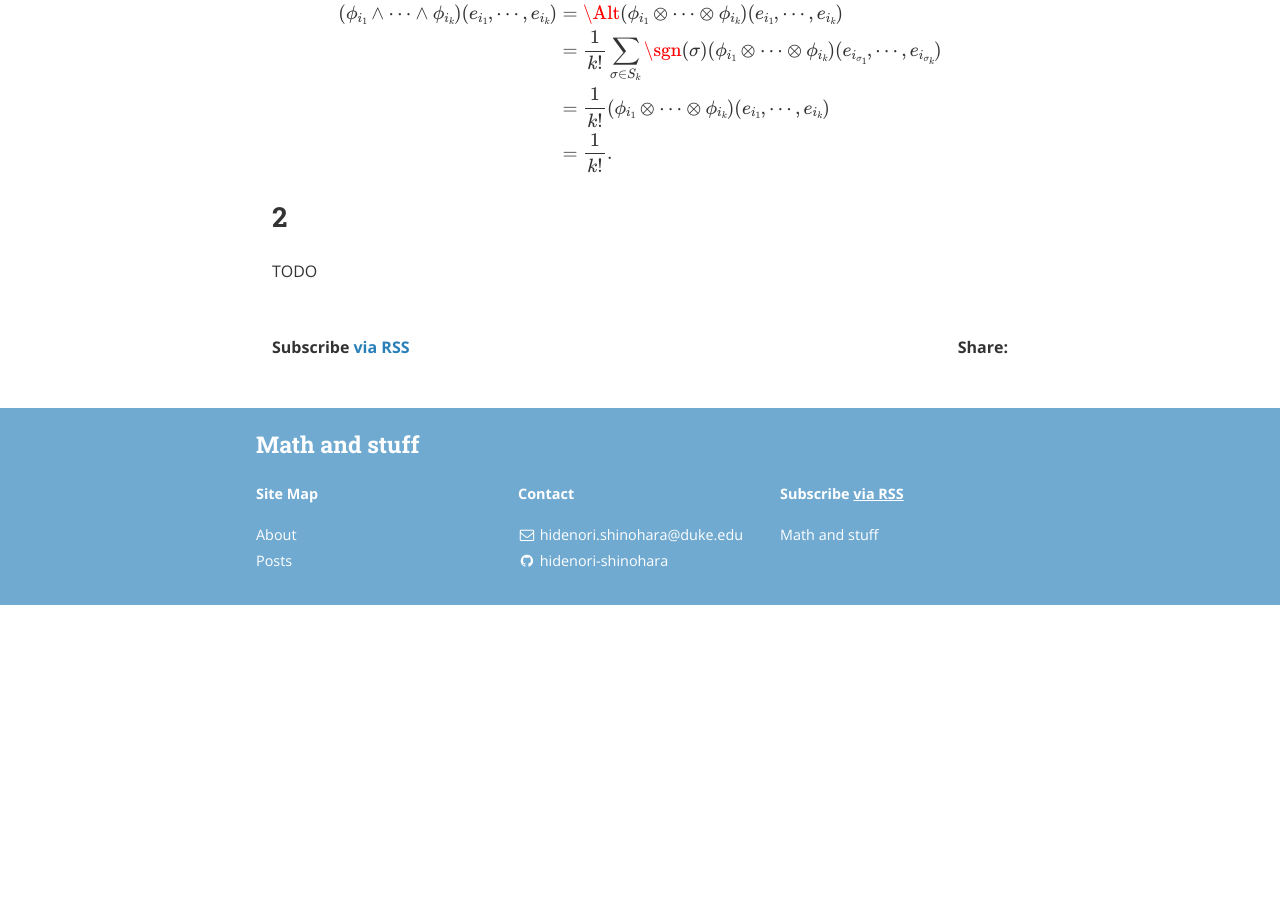
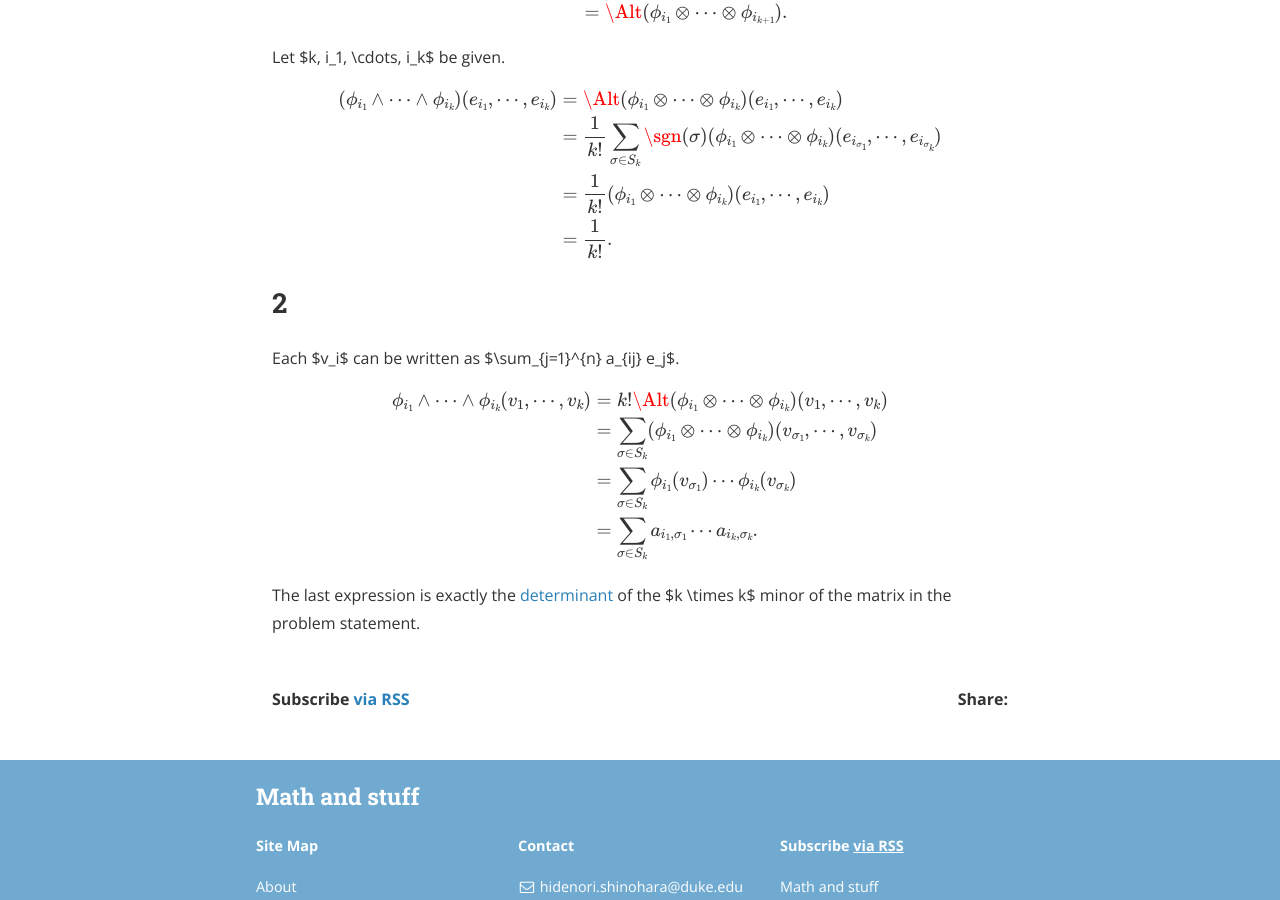
Before and after one commit to hidenori-shinohara/hidenori-shinohara.github.io, a Jekyll site: the page built from _posts/spivak/chapter4/2019-11-23-basis-ex-4-1.md, in a window 1280 px wide and 900 px high, scrolled down 1483 px. Built offline with Jekyll 4.4.1, drawn with Linux system fonts in a browser that asks for light colours; nearby versions of some CDN libraries; formulas are drawn with MathJax 3; before the commit the page ends 2088 px from its top, so only the background shows below that; some of the changed text lies outside the part shown.

Commit message:
Finish ex 4-1(2) Spivak

```diff
--- a/_posts/spivak/chapter4/2019-11-23-basis-ex-4-1.md
+++ b/_posts/spivak/chapter4/2019-11-23-basis-ex-4-1.md
@@ -9,7 +9,7 @@ author: Hidenori
 Let $e_1, \cdots, e_n$ be the usual basis of $\mathbb{R}^n$ and let $\phi_1, \cdots, \phi_n$ be the dual basis.
 1. Show that $\phi_{i_1} \wedge \cdots \wedge \phi_{i_k}(e_{i_1}, \cdots, e_{i_k}) = 1$.
    What would the right side be if the factor $(k + l)!/k!/l!$ did not appear in the definition of $\wedge$?
-1. TODO
+1. Show that $\phi_{i_1} \wedge \cdots \wedge \phi_{i_k}(v_1, \cdots, v_k)$ is the determinant of the $k \times k$ minor of $$\begin{bmatrix} v_1 \\ \vdots \\ v_k \end{bmatrix}$$ by selecting columns $i_1, \cdots, i_k$.
 
 # Solution
 ## 1
@@ -69,4 +69,17 @@ $$
 $$
 
 ## 2
-TODO
+
+Each $v_i$ can be written as $\sum_{j=1}^{n} a_{ij} e_j$.
+
+$$
+\begin{align*}
+  \phi_{i_1} \wedge \cdots \wedge \phi_{i_k} (v_1, \cdots, v_k)
+    &= k! \Alt(\phi_{i_1} \otimes \cdots \otimes \phi_{i_k})(v_1, \cdots, v_k) \\
+    &= \sum_{\sigma \in S_k} (\phi_{i_1} \otimes \cdots \otimes \phi_{i_k})(v_{\sigma_1}, \cdots, v_{\sigma_k}) \\
+    &= \sum_{\sigma \in S_k} \phi_{i_1}(v_{\sigma_1}) \cdots \phi_{i_k}(v_{\sigma_k}) \\
+    &= \sum_{\sigma \in S_k} a_{i_1, \sigma_1} \cdots a_{i_k, \sigma_k}.
+\end{align*}
+$$
+
+The last expression is exactly the [determinant](https://en.wikipedia.org/wiki/Determinant#n_×_n_matrices) of the $k \times k$ minor of the matrix in the problem statement.
```
